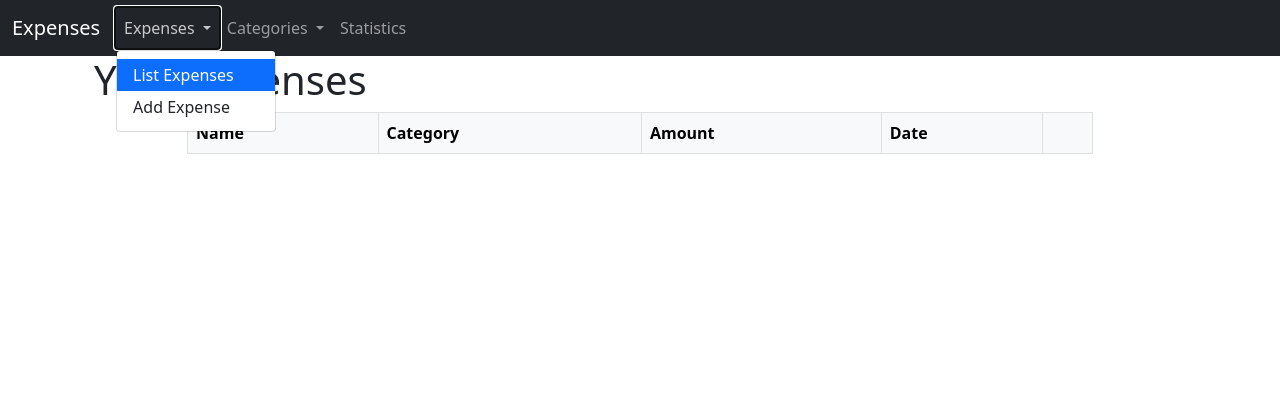
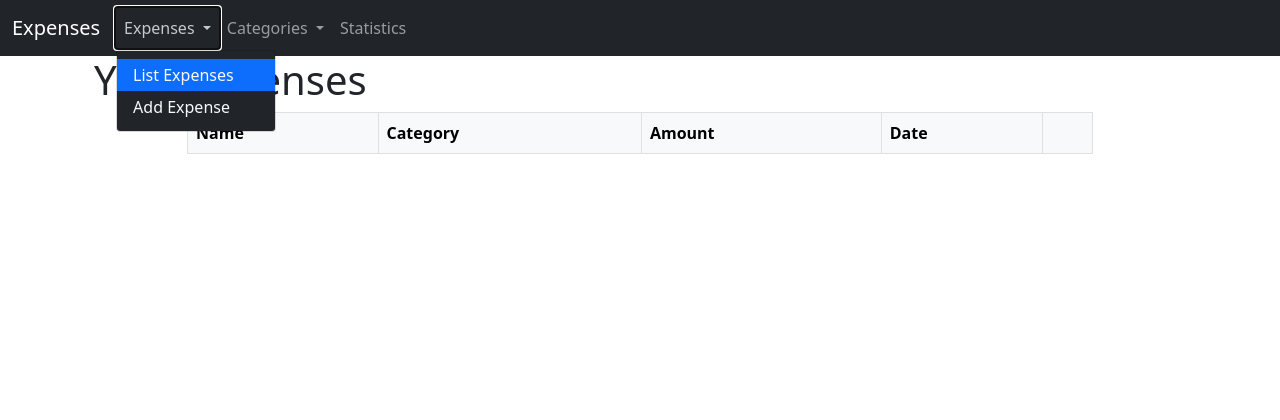
Before and after one commit to tadhgboyle/2911, a Flask app: page / in a window 1280 px wide, after a click on "Expenses". Shown: the top 420 px of the page. Run offline with Flask 2, Linux system fonts and the light colour scheme; data that the repository does not hold is empty.

Commit message:
changed color of navbar to dark, dropdown items are dark with white text

```diff
--- a/templates/includes/navbar.html
+++ b/templates/includes/navbar.html
@@ -13,9 +13,9 @@
                     <a class="nav-link dropdown-toggle {% if page_name == 'add_expense' %} active {% endif %}" href="#" role="button" data-bs-toggle="dropdown">
                         Expenses
                     </a>
-                    <ul class="dropdown-menu">
-                        <li><a class="dropdown-item {% if page_name == 'list_expenses' %} active {% endif %}" href="{{ url_for('list_expenses') }}">List Expenses</a></li>
-                        <li><a class="dropdown-item {% if page_name == 'add_expense' %} active {% endif %}" href="{{ url_for('add_expense') }}">Add Expense</a></li>
+                    <ul class="dropdown-menu bg-dark">
+                        <li><a class="dropdown-item text-light {% if page_name == 'list_expenses' %} active {% endif %}" href="{{ url_for('list_expenses') }}">List Expenses</a></li>
+                        <li><a class="dropdown-item text-light {% if page_name == 'add_expense' %} active {% endif %}" href="{{ url_for('add_expense') }}">Add Expense</a></li>
                     </ul>
                 </li>
 
@@ -23,9 +23,9 @@
                     <a class="nav-link dropdown-toggle {% if 'categ' in page_name %} active {% endif %}" href="#" role="button" data-bs-toggle="dropdown">
                         Categories
                     </a>
-                    <ul class="dropdown-menu">
-                        <li><a class="dropdown-item {% if page_name == 'list_categories' %} active {% endif %}" href="{{ url_for('list_categories') }}">List Categories</a></li>
-                        <li><a class="dropdown-item {% if page_name == 'add_category' %} active {% endif %}" href="{{ url_for('add_category') }}">Create Category</a></li>
+                    <ul class="dropdown-menu bg-dark">
+                        <li><a class="dropdown-item text-light {% if page_name == 'list_categories' %} active {% endif %}" href="{{ url_for('list_categories') }}">List Categories</a></li>
+                        <li><a class="dropdown-item text-light {% if page_name == 'add_category' %} active {% endif %}" href="{{ url_for('add_category') }}">Create Category</a></li>
                     </ul>
                 </li>
 
@@ -37,3 +37,9 @@
 
     </div>
 </nav>
+
+<style>
+    .dropdown-item:hover {
+        background-color: black;
+    }
+</style>
```
